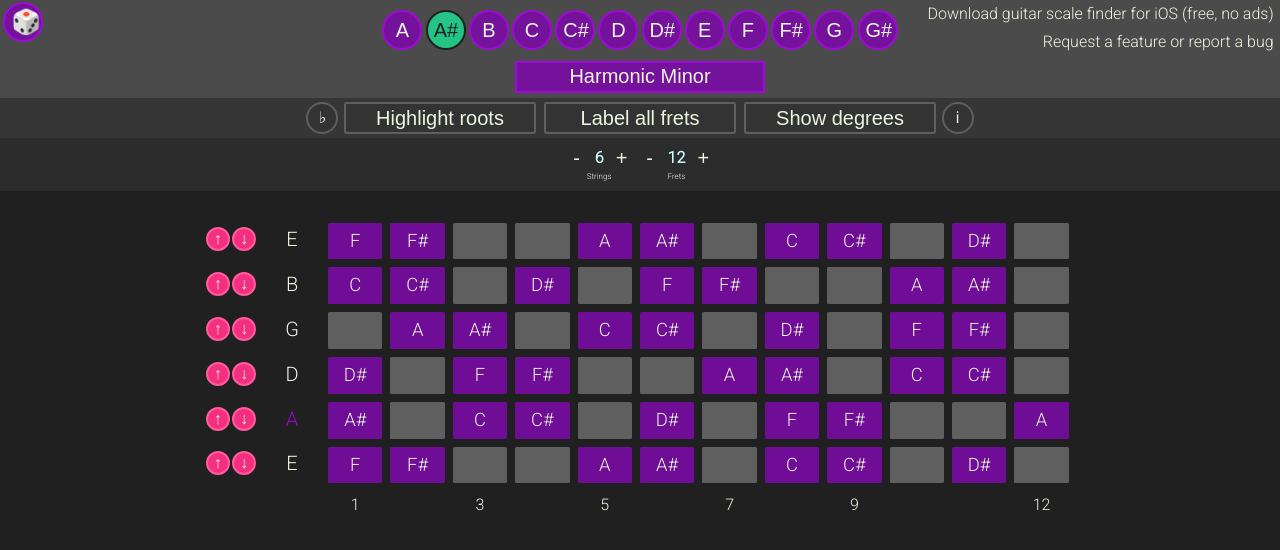
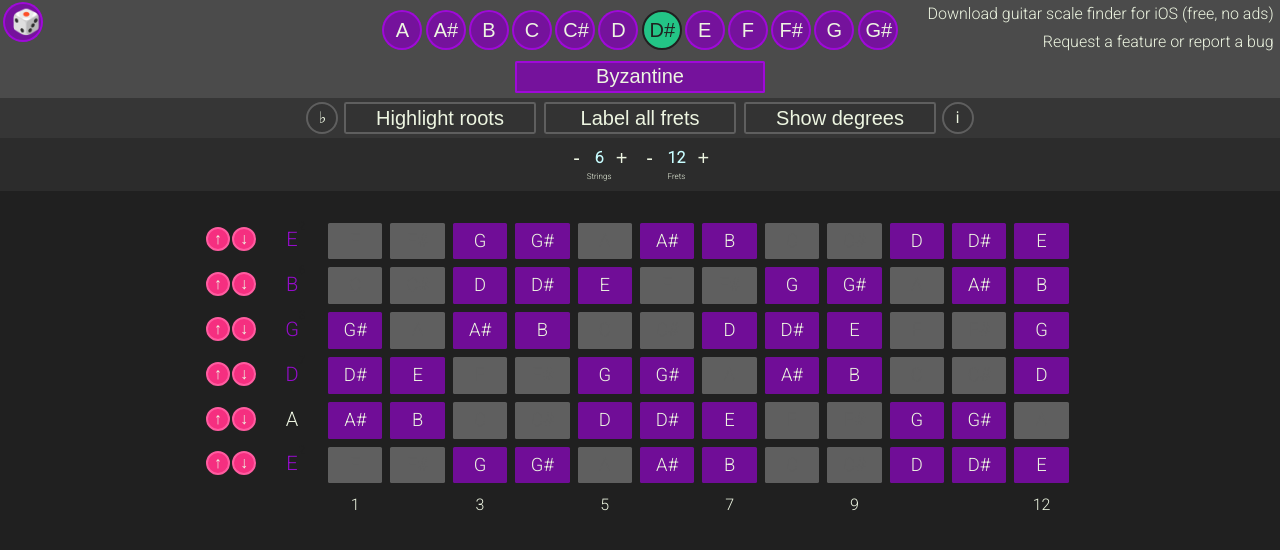
Before and after one commit to jake-carr/scalefinder-3.1, a React (Create React App) app: page / in a window 1280 px wide. Shown: the top 550 px of the page. Built offline with nearby package versions, Linux system fonts and the light colour scheme.

Commit message:
persist selected scale, root note, and number of strings and frets in local storage

```diff
--- a/src/App.js
+++ b/src/App.js
@@ -6,7 +6,7 @@
 import InfoPopup from "./components/InfoPopup";
 import MobilePage from "./components/MobilePage";
 import scales from "./constants/scales";
-import { getAlteration, createScale } from "./constants/utils";
+import { getAlteration, createScale, retrieveLocalStorage } from "./constants/utils";
 
 const iSymbol = <span type="text"> &#8505;</span>;
 
@@ -22,6 +22,8 @@
     showUnusedNotes,
     setNoteIndex,
     setScaleIndex,
+    setFretCount,
+    setStringCount,
     toggle,
   } = props;
 
@@ -31,6 +33,7 @@
 
   const toggleHighlightRoots = () => {
     toggle("highlightRoots");
+
   };
 
   const toggleShowUnusedNotes = () => {
@@ -136,7 +139,29 @@
   }
 
   useEffect(() => {
-    randomize();
+    let storage = retrieveLocalStorage();
+
+    // Randomize note & scale if none are in local storage
+    if (!storage.noteIndex) {
+      setNoteIndex(Math.floor(Math.random() * 12));
+    } else {
+      setNoteIndex(storage.noteIndex)
+    }
+
+    if (!storage.scaleIndex) {
+      setScaleIndex(Math.floor(Math.random() * scales.length));
+    } else {
+      setScaleIndex(storage.scaleIndex)
+    }
+
+    // Check if there is a saved # of frets & strings in local storage
+    if (storage.numberOfFrets) {
+      setFretCount(storage.numberOfFrets)
+    }
+    if (storage.numberOfStrings) {
+      setStringCount(storage.numberOfStrings)
+    }
+
     // eslint-disable-next-line
   }, []);
 
@@ -180,8 +205,8 @@
         ) : null}
       </div>
       <Fretboard currentScale={currentScale}></Fretboard>
-      <a class="app-store-link" rel="noopener noreferrer" href="https://apps.apple.com/us/app/guitar-scale-finder/id1487884068" target="_blank">Download guitar scale finder for iOS (free, no ads)</a>
-      <a class="email-link" rel="noopener noreferrer" href="mailto: guitarscalefinder@gmail.com" target="_blank">Request a feature or report a bug</a>
+      <a className="app-store-link" rel="noopener noreferrer" href="https://apps.apple.com/us/app/guitar-scale-finder/id1487884068" target="_blank">Download guitar scale finder for iOS (free, no ads)</a>
+      <a className="email-link" rel="noopener noreferrer" href="mailto: guitarscalefinder@gmail.com" target="_blank">Request a feature or report a bug</a>
     </div>
   );
 }
@@ -208,6 +233,10 @@
       dispatch({ type: "SET_NOTE_INDEX", payload: index }),
     setScaleIndex: (index) =>
       dispatch({ type: "SET_SCALE_INDEX", payload: index }),
+    setFretCount: (value) =>
+      dispatch({ type: "SET_FRET_COUNT", payload: value }),
+    setStringCount: (value) =>
+      dispatch({ type: "SET_STRING_COUNT", payload: value }),
   };
 }
 
--- a/src/components/MobilePage.js
+++ b/src/components/MobilePage.js
@@ -4,9 +4,9 @@
     return (
         <div className="mobile-page">
             <p>To use Guitar Scale Finder on mobile, download the iOS app (free, no ads)</p>
-            <a class="mobile-app-store-link" rel="noopener noreferrer" href="https://apps.apple.com/us/app/guitar-scale-finder/id1487884068" target="_blank">Guitar Scale Finder on the App Store</a>
+            <a className="mobile-app-store-link" rel="noopener noreferrer" href="https://apps.apple.com/us/app/guitar-scale-finder/id1487884068" target="_blank">Guitar Scale Finder on the App Store</a>
             <p>Otherwise, come back on a laptop or desktop</p>
-            <a class="mobile-email-link" rel="noopener noreferrer" href="mailto: guitarscalefinder@gmail.com" target="_blank">Contact: guitarscalefinder@gmail.com</a>
+            <a className="mobile-email-link" rel="noopener noreferrer" href="mailto: guitarscalefinder@gmail.com" target="_blank">Contact: guitarscalefinder@gmail.com</a>
         </div>
     );
 }
--- a/src/constants/utils.js
+++ b/src/constants/utils.js
@@ -63,3 +63,17 @@
   }
   return scale;
 };
+
+export const retrieveLocalStorage = () => {
+  var values = {},
+      keys = Object.keys(localStorage),
+      i = keys.length;
+  while ( i-- ) {
+      values[keys[i]] = JSON.parse(localStorage.getItem(keys[i])) ;
+  }
+  return values;
+}
+
+export const saveLocally = (setting, value) => {
+  localStorage.setItem(setting, value)
+}
--- a/src/redux/reducer.js
+++ b/src/redux/reducer.js
@@ -1,25 +1,30 @@
 import * as actions from "./actionTypes";
+import {saveLocally} from "../constants/utils"
 
 export const reducer = (state, action) => {
   if (action.type === actions.SET_FRET_COUNT) {
+    saveLocally("numberOfFrets", action.payload)
     return {
       ...state,
       numberOfFrets: action.payload,
     };
   }
   if (action.type === actions.SET_STRING_COUNT) {
+    saveLocally("numberOfStrings", action.payload)
     return {
       ...state,
       numberOfStrings: action.payload,
     };
   }
   if (action.type === actions.SET_NOTE_INDEX) {
+    saveLocally("noteIndex", action.payload)
     return {
       ...state,
       selectedNoteIndex: action.payload,
     };
   }
   if (action.type === actions.SET_SCALE_INDEX) {
+    saveLocally("scaleIndex", action.payload)
     return {
       ...state,
       selectedScaleIndex: action.payload,
```
